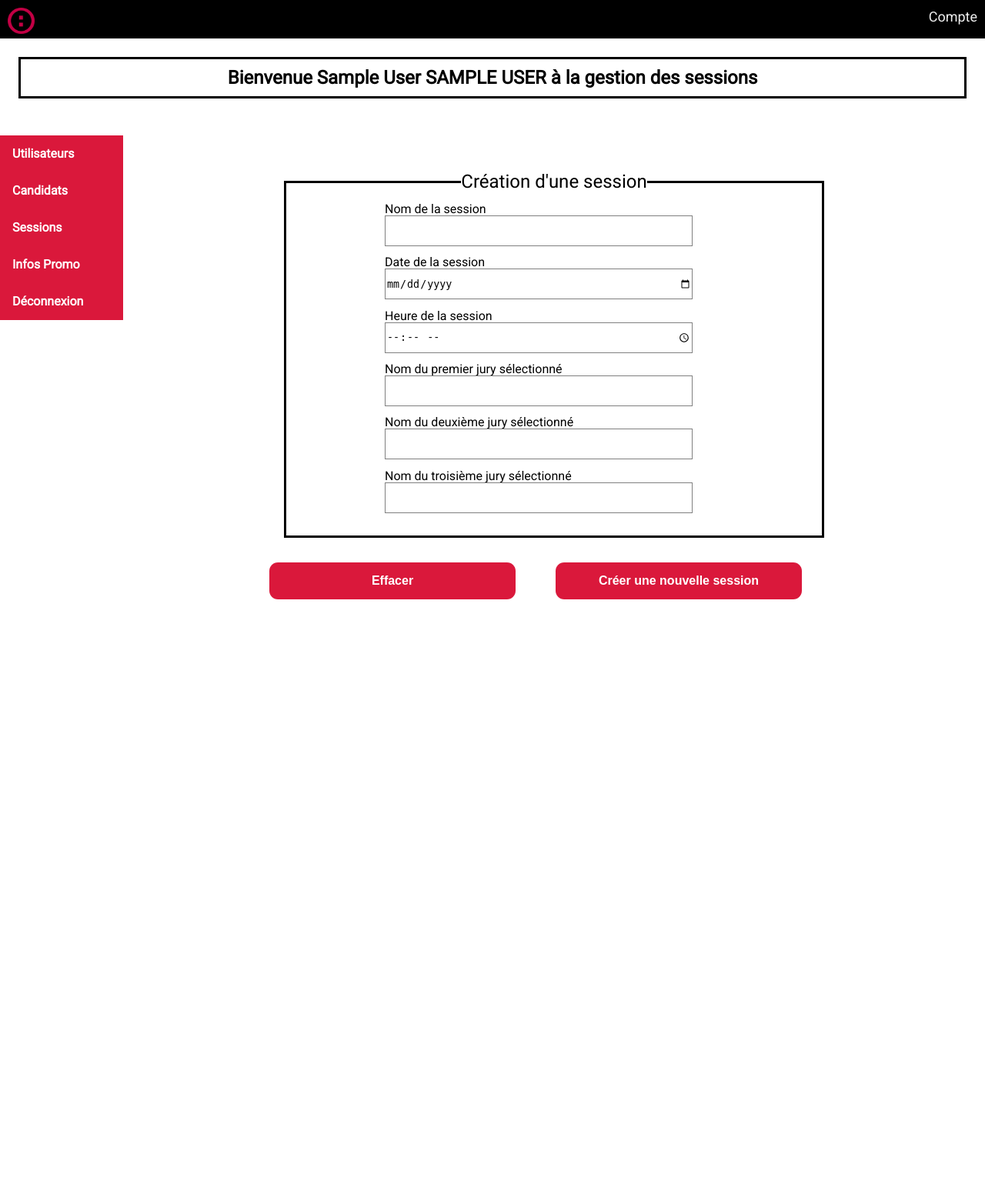
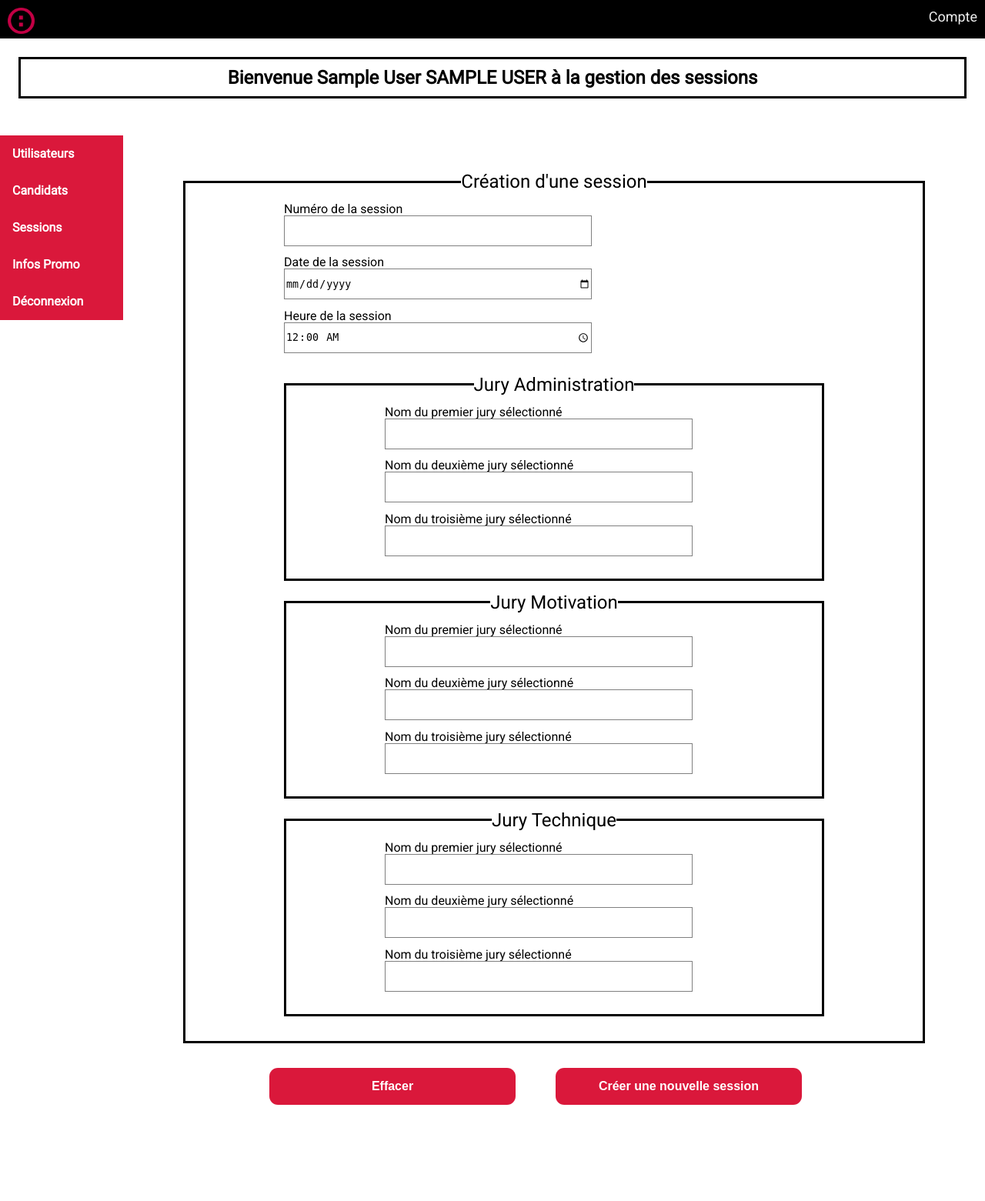
Before and after one commit to Linkels/Recrutement, a PHP site: page /Recrutement/admin-session.php in a window 1280 px wide; the page is wider, and only the part inside the window is pictured. Shown: the top 1561 px of that part at 77% size. Before the commit the page ends 779 px from the top of that part, so only its background shows below. Run offline with PHP 8.4, Linux system fonts and the light colour scheme; the visitor is signed in with stand-in values (Sample User, id 1); data that the repository does not hold is empty; some libraries are stand-ins or nearby versions.

Commit message:
form session admin

```diff
--- a/admin-session.php
+++ b/admin-session.php
@@ -64,28 +64,62 @@ session_start();
 
           <div class="form-flex">
             <div class="form-left">
-              <label>Nom de la session</label><br/>
-              <input type="text" name="nom_session" value="<?= $nom_session;?>" maxlength="20" required><br/>
+              <label>Numéro de la session</label><br/>
+              <input type="text" name="nom_session" maxlength="20" required><br/>
 
 
               <label>Date de la session</label><br/>
-              <input type="date" name="date_session" value="<?= $date_session;?>" required><br/>
+              <input type="date" name="date_session" required><br/>
 
 
               <label>Heure de la session</label><br/>
-              <input type="time" name="heure_session" value="<?= $heure_session;?>" required><br/>
+              <input type="time" step="60" min="00:00" name="heure_session" value="00:00:00" required><br/>
 
             </div>
             <div class="form-right">
+              <fieldset class="inter-fieldset">
+                <legend>Jury Administration</legend>
 
               <label>Nom du premier jury sélectionné</label><br/>
-              <input type="text" name="jury1" value="<?= $jury1;?>" required><br/>
+              <input type="text" name="jury1_session" required><br/>
 
               <label>Nom du deuxième jury sélectionné</label><br/>
-              <input type="text" name="jury2" value="<?= $jury2;?>"><br/>
+              <input type="text" name="jury2_session"><br/>
 
               <label>Nom du troisième jury sélectionné</label><br/>
-              <input type="text" name="jury3" value="<?= $jury3;?>"><br/>
+              <input type="text" name="jury3_session"><br/>
+
+            </fieldset>
+
+            <fieldset class="inter-fieldset">
+              <legend>Jury Motivation</legend>
+
+            <label>Nom du premier jury sélectionné</label><br/>
+            <input type="text" name="jury4_session" required><br/>
+
+            <label>Nom du deuxième jury sélectionné</label><br/>
+            <input type="text" name="jury5_session" ><br/>
+
+            <label>Nom du troisième jury sélectionné</label><br/>
+            <input type="text" name="jury6_session"><br/>
+
+            </fieldset>
+
+            <fieldset class="inter-fieldset">
+              <legend>Jury Technique</legend>
+
+            <label>Nom du premier jury sélectionné</label><br/>
+            <input type="text" name="jury7_session" required><br/>
+
+            <label>Nom du deuxième jury sélectionné</label><br/>
+            <input type="text" name="jury8_session"><br/>
+
+            <label>Nom du troisième jury sélectionné</label><br/>
+            <input type="text" name="jury9_session"><br/>
+
+            </fieldset>
+
+
             </div>
           </div>
     </fieldset>
--- a/css/admin.css
+++ b/css/admin.css
@@ -333,6 +333,17 @@ a#cRetour.cVisible {
   transform: translateX(30%);
 }
 
+/*//////////////////page de validation\\\\\\\\\\\\\\\\\*/
+
+.tx-validation {
+  text-align: center;
+  font-size: 2em;
+  border-left: 0.3em solid #da183b;
+  border-right: 0.3em solid #da183b;
+  width: 40%;
+  margin-left: calc(50% - 20%);
+}
+
 /*//////////////////media query\\\\\\\\\\\\\\\\\*/
 
 @media only screen and (max-width: 1485px) {
```
Also changed, not shown: admin-validation.php (added, +54 -0 lines), validation-session.php (added, +37 -0 lines).
